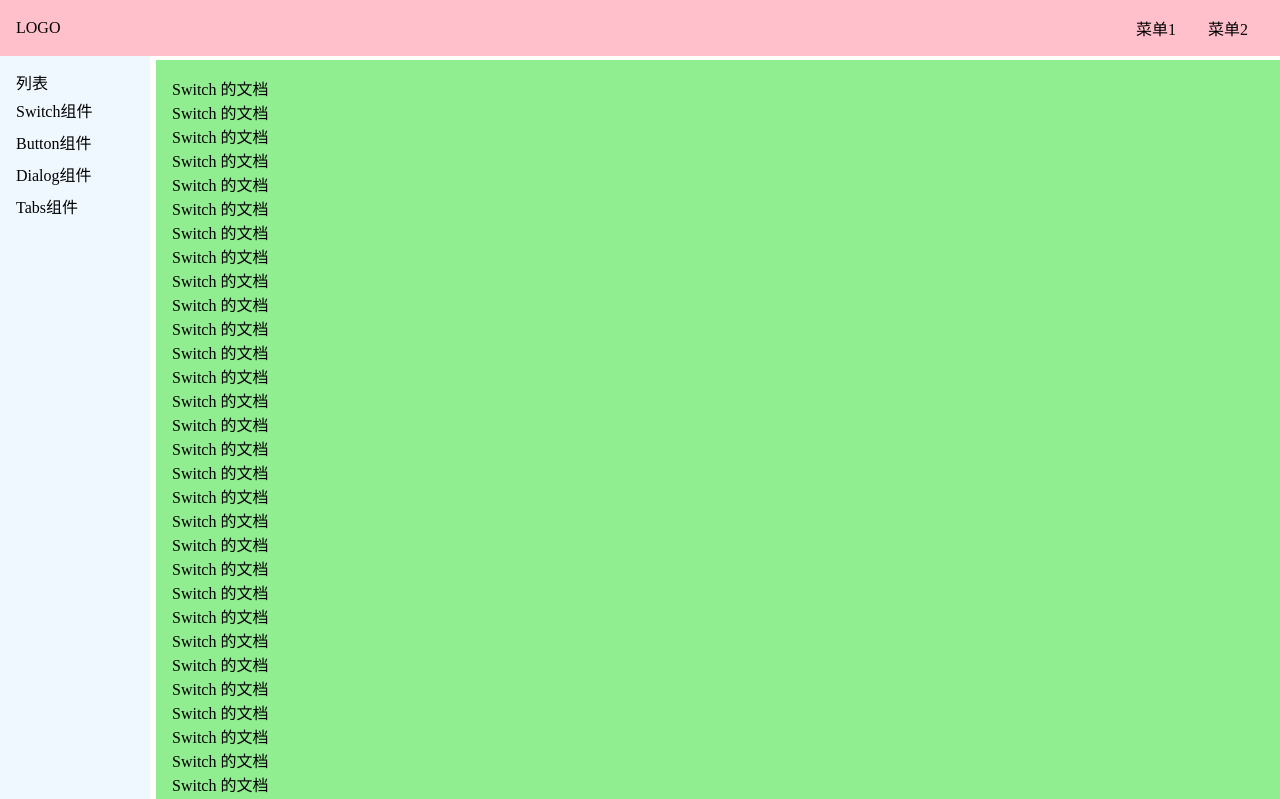
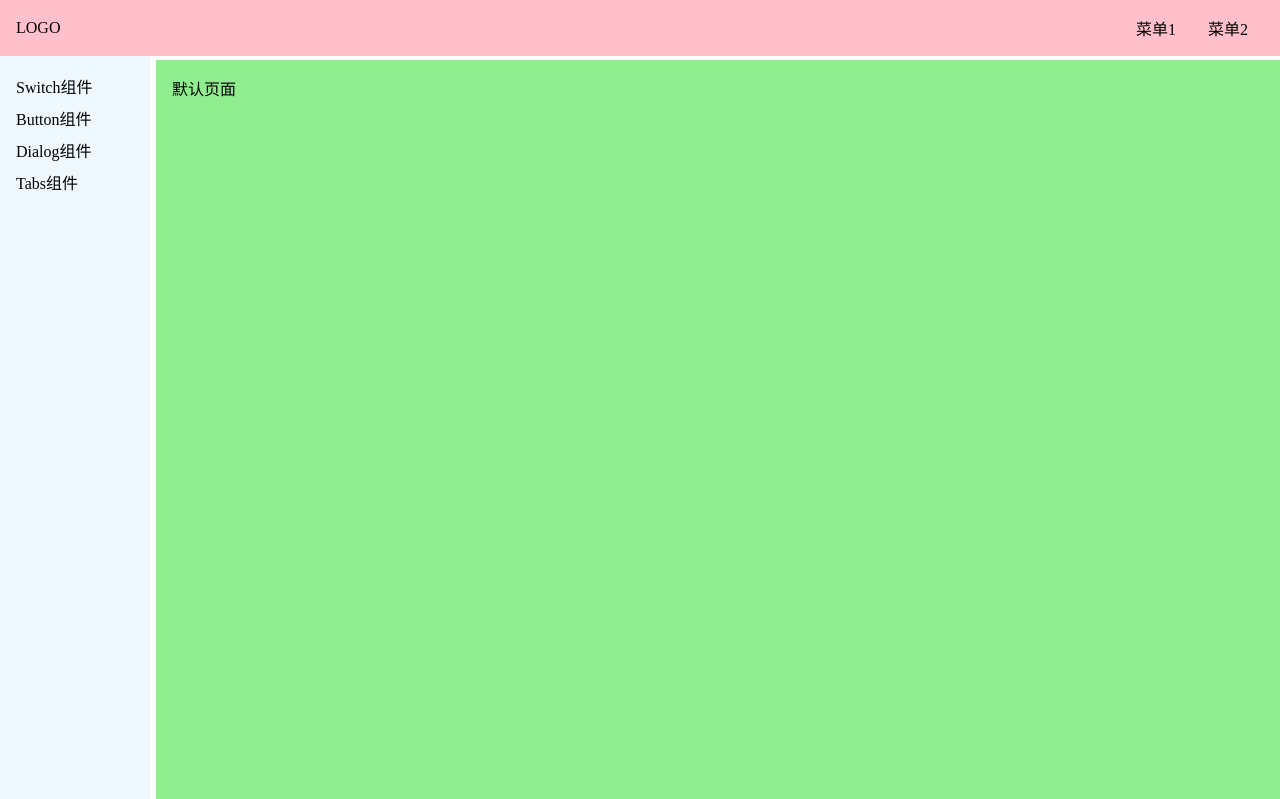
Before and after one commit to zdxzdxzdx/xiao-ui, a Vue app: page /#/doc/switch in a window 1280 px wide. Before the commit this address led to /#/doc/switch. Shown: the top 799 px of the page. Built offline with nearby package versions, Linux system fonts and the light colour scheme.

Commit message:
基本框架完成

```diff
--- /dev/null
+++ b/src/components/ButtonDemo.vue
@@ -0,0 +1,14 @@
+<template>
+    <div>
+        <p>Button 的文档</p>
+    </div>
+</template>
+
+<script lang="ts">
+  export default{
+  }
+</script>
+
+<style scoped lang="scss">
+
+</style>
--- /dev/null
+++ b/src/components/DialogDemo.vue
@@ -0,0 +1,15 @@
+<template>
+    <div>
+
+        <p>dialog 的文档</p>
+    </div>
+</template>
+
+<script lang="ts">
+  export default{
+  }
+</script>
+
+<style scoped lang="scss">
+
+</style>
--- /dev/null
+++ b/src/components/DocDemo.vue
@@ -0,0 +1,14 @@
+<template>
+    <div>
+        <p>默认页面</p>
+    </div>
+</template>
+
+<script lang="ts">
+  export default{
+  }
+</script>
+
+<style scoped lang="scss">
+
+</style>
--- /dev/null
+++ b/src/components/TabsDemo.vue
@@ -0,0 +1,15 @@
+<template>
+    <div>
+
+        <p>tabs文档</p>
+    </div>
+</template>
+
+<script lang="ts">
+  export default{
+  }
+</script>
+
+<style scoped lang="scss">
+
+</style>
--- a/src/views/Doc.vue
+++ b/src/views/Doc.vue
@@ -2,7 +2,7 @@
     <div class="layout">
         <Topnav class="nav"/>
         <div class="content">
-            <aside v-if="menuVisible">列表
+            <aside v-if="menuVisible">
                 <ol>
                     <li>
                         <router-link to="/doc/switch">Switch组件</router-link>
@@ -18,8 +18,7 @@
                     </li>
                 </ol>
             </aside>
-            <main><router-view/>
-                主内容</main>
+            <main><router-view/></main>
         </div>
     </div>
 </template>
@@ -83,12 +82,6 @@
                 padding: 4px 0;
             }
         }
-        /*@media (max-width: 500px) {*/
-        /*    position: fixed;*/
-        /*    top: 0;*/
-        /*    left: 0;*/
-        /*    padding-top: 70px;*/
-        /*}*/
         main{
             overflow: auto;
         }
```
Also changed, not shown: src/router.ts (+9 -1 lines).
